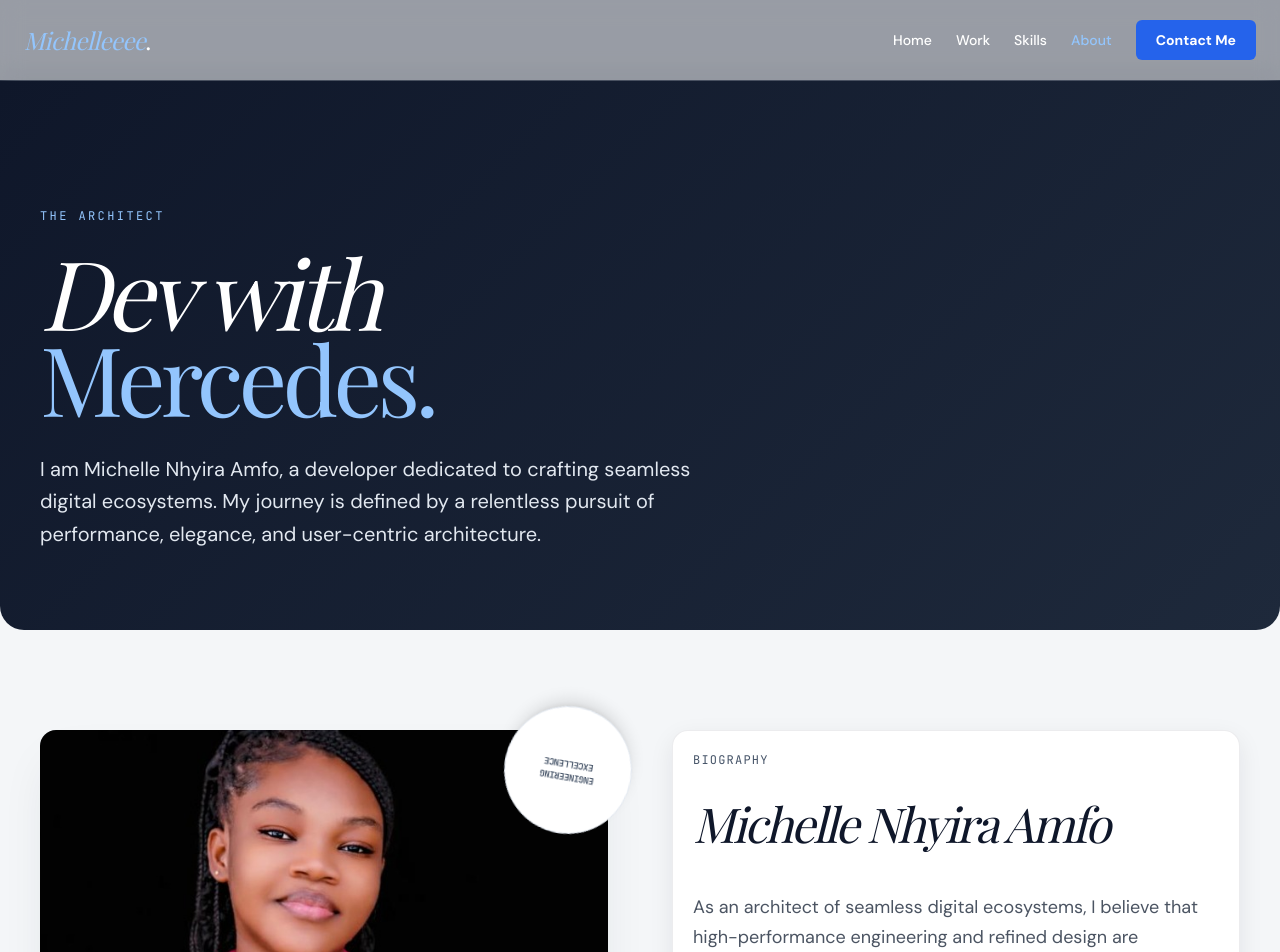
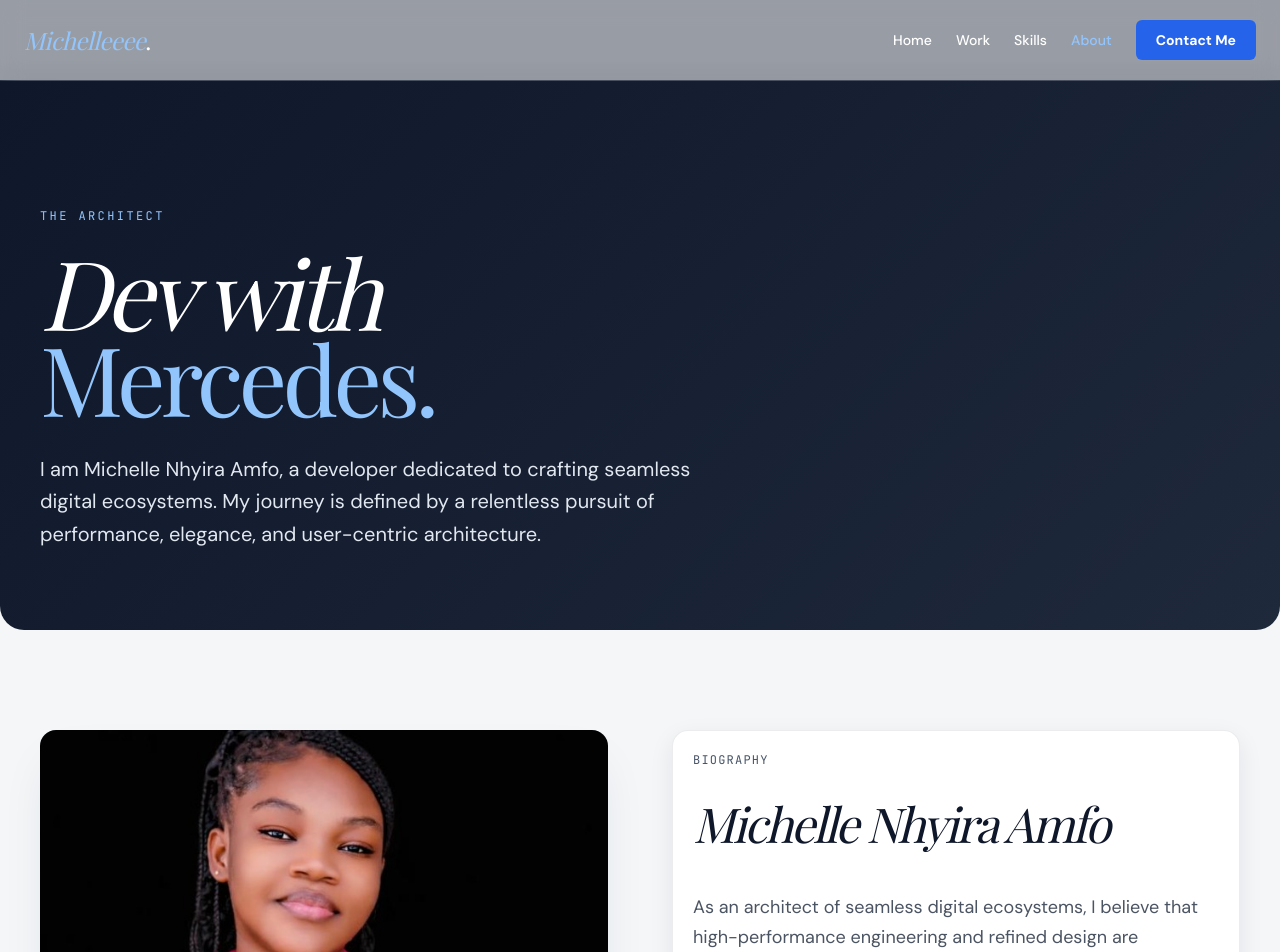
Before and after one commit to michelleamfo2007-blip/chelles-portfolio, a React (Vite) app: page /about in a window 1280 px wide. Shown: the top 952 px of the page. Built offline with nearby package versions, Linux system fonts and the light colour scheme; a web font is replaced by a local one.

Commit message:
fix: remove Engineering Excellence badge from About

```diff
--- a/src/pages/About.tsx
+++ b/src/pages/About.tsx
@@ -64,11 +64,6 @@ export const About = () => {
                       Accra, Ghana
                    </div>
                 </div>
-              </div>
-              <div className="absolute -top-6 -right-6 w-32 h-32 bg-white rounded-full flex items-center justify-center animate-spin-slow shadow-lg border border-pink-100">
-                 <div className="text-[9px] font-mono text-pink-700 uppercase tracking-tighter text-center font-bold">
-                    Engineering <br /> Excellence
-                 </div>
               </div>
             </div>
 
```
